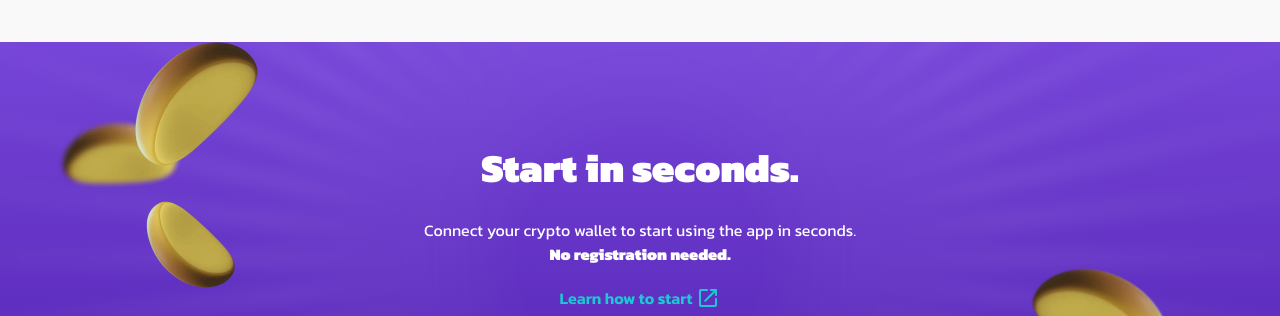
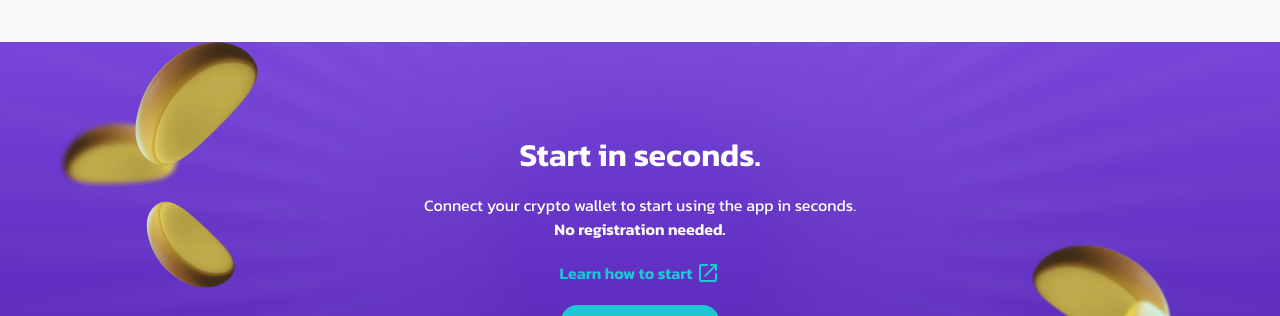
Before and after one commit to okcl/React-App-Team2, a React (Create React App) app: page / in a window 1280 px wide. Shown: the part 4620-4936 px from the top of the page. Built offline with nearby package versions, Linux system fonts and the light colour scheme.

Commit message:
small fixes

```diff
--- a/src/components/Footer.js
+++ b/src/components/Footer.js
@@ -35,11 +35,12 @@ const ScrollToTopButton = () => {
           {showButton && (
             <button
               onClick={scrollToTop}
+              className='go-top-btn'
               style={{
                 position: 'fixed',
                 bottom: '150px',
                 right: '40px',
-                zIndex: 999,
+                zIndex: 989,
                 display: 'flex',
                 alignItems: 'center',
                 justifyContent: 'center',
--- a/src/styles/mainpage/footer.scss
+++ b/src/styles/mainpage/footer.scss
@@ -475,3 +475,7 @@ footer .footer-wrapper {
         opacity: 0.65;
     }
 }
+
+.go-top-btn:hover{
+    opacity: 0.65;
+}
--- a/src/styles/mainpage/navbar.scss
+++ b/src/styles/mainpage/navbar.scss
@@ -572,7 +572,7 @@ nav a{
   position: absolute;
   bottom: 0;
   transform: translate(-10px, 196px);
-  @media screen and (max-width: 970px) {
+  @media screen and (max-width: 1020px) {
     transform: translate(-110px, 196px);
   }
 }
@@ -779,7 +779,7 @@ color: var(--colors-invertedContrast);
         padding-top: 4px;
         margin-bottom: 0px;
         width: calc(100% - 32px);
-        z-index: 1001;
+        z-index: 999;
         pointer-events: none;
         visibility: hidden;
         .mnli-el{
--- a/src/styles/mainpage/part-8.scss
+++ b/src/styles/mainpage/part-8.scss
@@ -47,8 +47,17 @@
                 justify-content: center;
 
                 h2 {
-                    font-size: 2.5rem;
+                    font-size: 32px;
+                    font-weight: 600;
+                    line-height: 1.1;
                     margin-bottom: 1.25rem;
+                }
+
+                p :last-child{
+                    font-weight: 600;
+                    line-height: 1.5;
+                    margin-bottom: 24px;
+                    font-size: 16px;
                 }
 
                 p:last-of-type {
@@ -71,7 +80,7 @@
 
                 button {
                     background-color: var(--colors-primary);
-                    color: var(--colors-white);
+                    color: var(--colors-invertedContrast);
                     border: 0;
                     border-radius: 16px;
                     font-size: 1rem;
```
Also changed, not shown: public/assets/svgexport-5.svg.
